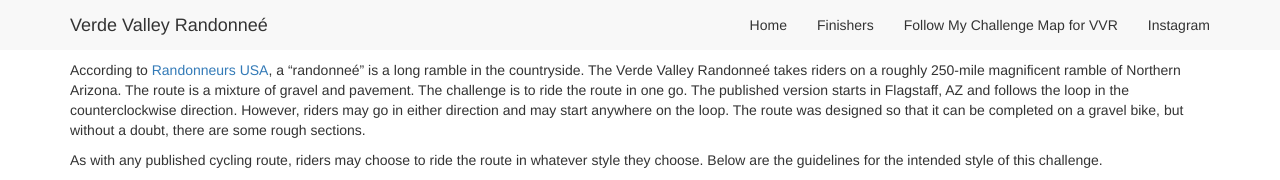
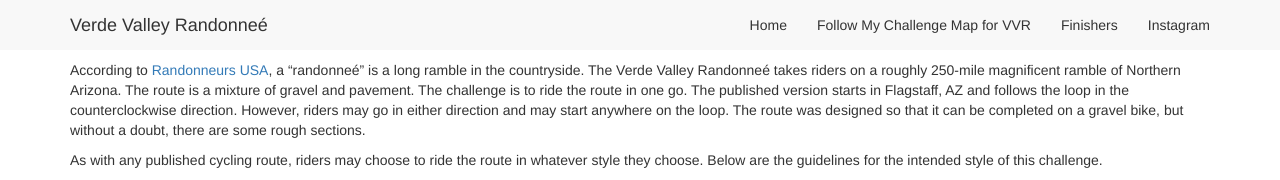
Before and after one commit to dcernst/VerdeValleyRandonnee, a Jekyll site: the page built from index.md, in a window 1280 px wide. Shown: the top 180 px of the page. Built offline with Jekyll 4.4.1, drawn with Linux system fonts in a browser that asks for light colours; nearby versions of some CDN libraries; part of the change alters nothing that is shown.

```diff
--- a/_includes/header.html
+++ b/_includes/header.html
@@ -49,8 +49,8 @@
 <ul class="nav navbar-nav navbar-right">
 
 <li><a href="{{ site.baseurl }}">Home</a></li>
+<li><a href="{{ site.baseurl }}/FMC">Follow My Challenge Map for VVR</a></li>
 <li><a href="{{ site.baseurl }}/finishers">Finishers</a></li>
-<li><a href="{{ site.baseurl }}/FMC">Follow My Challenge Map for VVR</a></li>
 <li><a href="https://www.instagram.com/verdevalleyrandonnee/" target="_blank">Instagram</a></li>
 </ul>
 </div>
```
